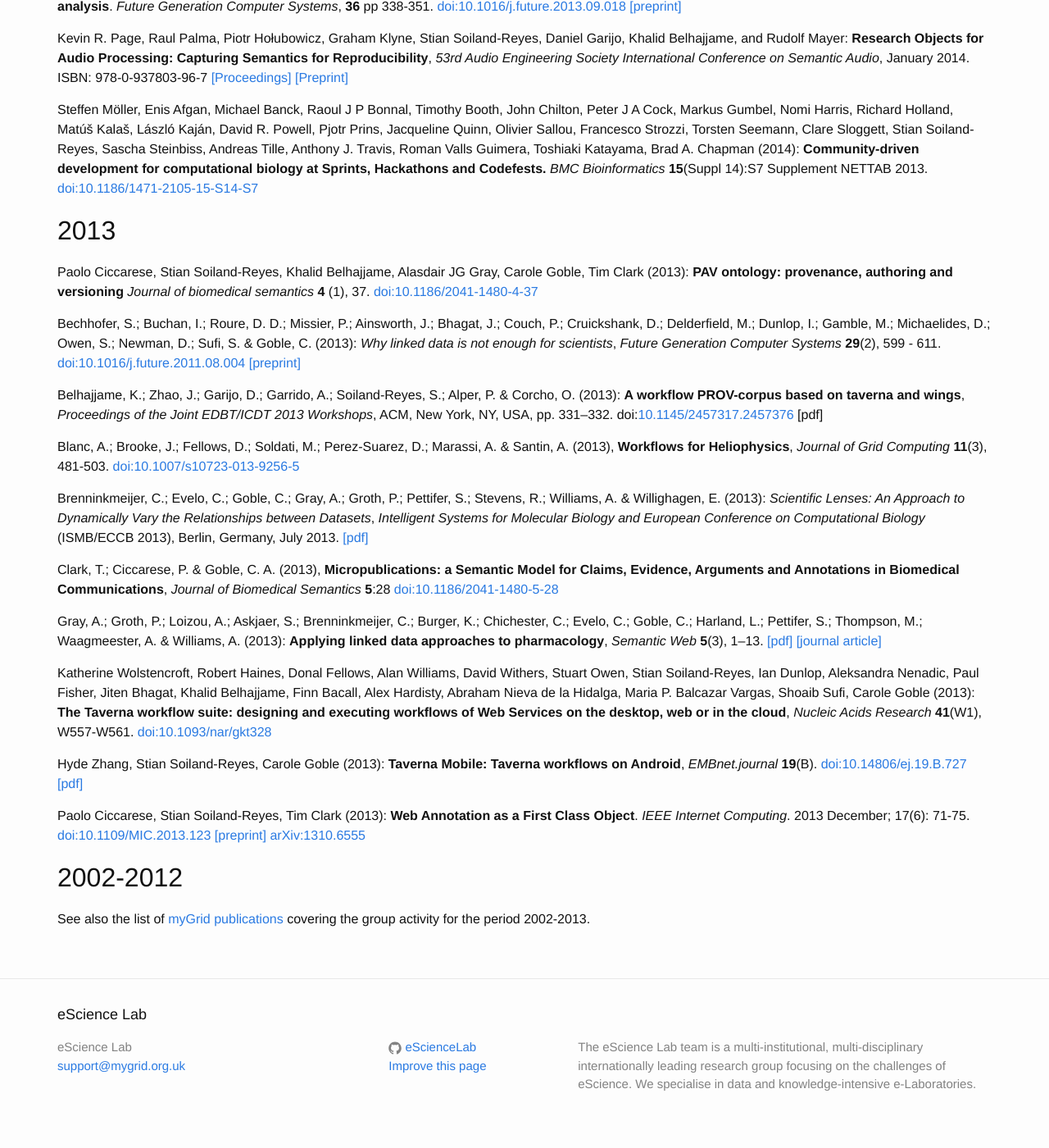
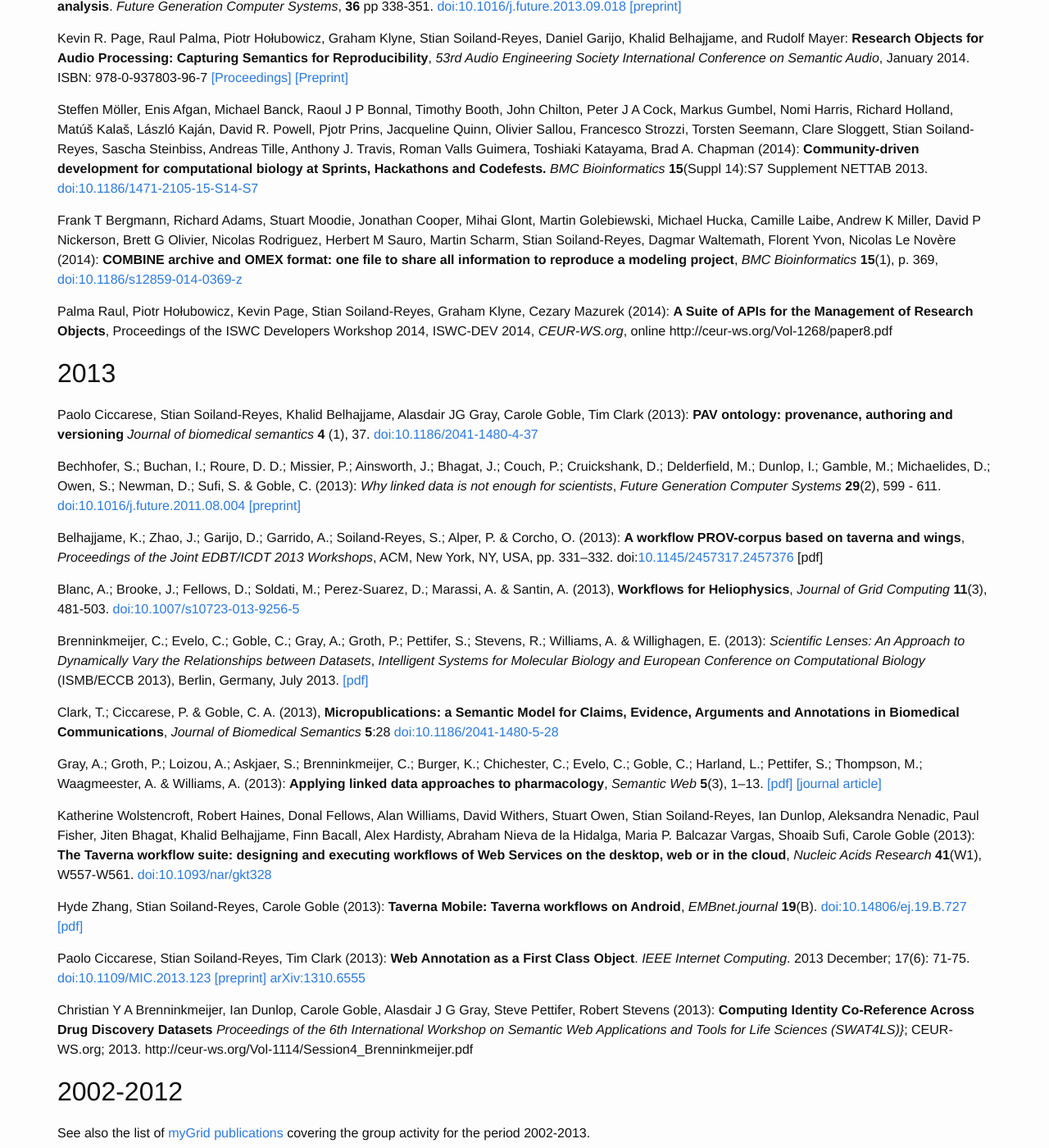
Before and after one commit to eScienceLab/eScienceLab.github.io, a Jekyll site: the page built from publications/index.md, in a window 1280 px wide and 1400 px high, scrolled down 942 px. Shown: the whole window at 82% size. Built offline with Jekyll 4.4.1, drawn with Linux system fonts in a browser that asks for light colours; some of the changed text lies outside the part shown.

Commit message:
Update index.md

```diff
--- a/publications/index.md
+++ b/publications/index.md
@@ -19,7 +19,7 @@ _Journal of Web Semantics: Scence, Services and Agents on the World Wide Web_ **
 ## 2014
 Cherian Mathew, Anton Güntsch, Matthias Obst, Saverio Vicario, Robert Haines, Alan R. Williams, Yde de Jong, Carole Goble (2014): **A semi-automated workflow for biodiversity data retrieval, cleaning, and quality control**. _Biodiversity Data Journal 12/2014_; **2**:e4221. [doi:10.3897/BDJ.2.e4221](http://dx.doi.org/10.3897/BDJ.2.e4221)
 
-Kristina M Hettne, Harish Dharuri, Jun Zhao, Katherine Wolstencroft, Khalid Belhajjame, Stian Soiland-Reyes, Eleni Mina, Mark Thompson, Don Cruickshank, Lourdes Verdes-Montenegro, Julian Garrido, David de Roure, Oscar Corcho, Graham Klyne, Reinout van Schouwen, Peter A `t Hoen, Sean Bechhofer, Carole Goble, Marco Roos (2014): **Structuring research methods and data with the research object model: genomics workflows as a case study**. _Journal of Biomedical Semantics_, 5:41. [doi:10.1186/2041-1480-5-41](http://dx.doi.org/10.1186/2041-1480-5-41)
+Kristina M Hettne, Harish Dharuri, Jun Zhao, Katherine Wolstencroft, Khalid Belhajjame, Stian Soiland-Reyes, Eleni Mina, Mark Thompson, Don Cruickshank, Lourdes Verdes-Montenegro, Julian Garrido, David de Roure, Oscar Corcho, Graham Klyne, Reinout van Schouwen, Peter A `t Hoen, Sean Bechhofer, Carole Goble, Marco Roos (2014): **A suite ofresearch methods and data with the research object model: genomics workflows as a case study**. _Journal of Biomedical Semantics_, 5:41. [doi:10.1186/2041-1480-5-41](http://dx.doi.org/10.1186/2041-1480-5-41)
 
 Rutger Aldo Vos, Jordan Valkov Biserkov, Bachir   Balech, Niall   Beard, Matthew   Blissett, Christian   Brenninkmeijer, Tom   van Dooren, David   Eades, George   Gosline, Quentin John Groom, Thomas D. Hamann, Hannes   Hettling, Robert   Hoehndorf, Ayco   Holleman, Peter   Hovenkamp, Patricia   Kelbert, David   King, Don Kirkup, Youri   Lammers, Thibaut DeMeulemeester, Daniel   Mietchen, Jeremy A. Miller, Ross   Mounce, Nicola   Nicolson, Rod   Page,
 Aleksandra Pawlik, Serrano   Pereira, Lyubomir   Penev, Kevin   Richards, Guido   Sautter, David Peter Shorthouse, Marko Tähtinen, Claus   Weiland, Alan R. Williams, Soraya Sierra (2014): **Enriched biodiversity data as a resource and service** _Biodiversity Data Journal_ **2**: e1125 [doi:10.3897/BDJ.2.e1125](http://dx.doi.org/doi:10.3897/BDJ.2.e1125)
@@ -33,6 +33,13 @@ Daniel Garijo, Pinar Alper, Khalid Belhajjame, Oscar Corcho, Yolanda Gil, Carole
 Kevin R. Page, Raul Palma, Piotr Hołubowicz, Graham Klyne, Stian Soiland-Reyes, Daniel Garijo, Khalid Belhajjame, and Rudolf Mayer: **Research Objects for Audio Processing: Capturing Semantics for Reproducibility**, _53rd Audio Engineering Society International Conference on Semantic Audio_, January 2014. ISBN: 978-0-937803-96-7 [[Proceedings]](http://www.aes.org/e-lib/browse.cfm?elib=17116) [[Preprint]](https://www.escholar.manchester.ac.uk/api/datastream?publicationPid=uk-ac-man-scw:213117&datastreamId=SUPPLEMENTARY-1.PDF)
 
 Steffen Möller, Enis Afgan, Michael Banck, Raoul J P Bonnal, Timothy Booth, John Chilton, Peter J A Cock, Markus Gumbel, Nomi Harris, Richard Holland, Matúš Kalaš, László Kaján, David R. Powell, Pjotr Prins, Jacqueline Quinn, Olivier Sallou, Francesco Strozzi, Torsten Seemann, Clare Sloggett, Stian Soiland-Reyes, Sascha Steinbiss, Andreas Tille, Anthony J. Travis, Roman Valls Guimera, Toshiaki Katayama, Brad A. Chapman (2014): **Community-driven development for computational biology at Sprints, Hackathons and Codefests.** _BMC Bioinformatics_ **15**(Suppl 14):S7 Supplement NETTAB 2013.  [doi:10.1186/1471-2105-15-S14-S7](http://dx.doi.org/10.1186/1471-2105-15-S14-S7)
+
+Frank T Bergmann, Richard Adams, Stuart Moodie, Jonathan Cooper, Mihai Glont, Martin Golebiewski, Michael Hucka, Camille Laibe, Andrew K Miller, David P Nickerson, Brett G Olivier, Nicolas Rodriguez, Herbert M Sauro, Martin Scharm, Stian Soiland-Reyes, Dagmar Waltemath, Florent Yvon, Nicolas Le Novère (2014): **COMBINE archive and OMEX format: one file to share all information to reproduce a modeling project**, _BMC Bioinformatics_ **15**(1), p. 369, [doi:10.1186/s12859-014-0369-z](http://dx.doi.org/10.1186/s12859-014-0369-z)
+
+Palma Raul, Piotr Hołubowicz, Kevin Page, Stian Soiland-Reyes, Graham Klyne, Cezary Mazurek (2014):
+**A Suite of APIs for the Management of Research Objects**,
+Proceedings of the ISWC Developers Workshop 2014, ISWC-DEV 2014, _CEUR-WS.org_, online http://ceur-ws.org/Vol-1268/paper8.pdf
+
 
 ## 2013
 
@@ -56,6 +63,16 @@ Hyde Zhang, Stian Soiland-Reyes, Carole Goble (2013): **Taverna Mobile: Taverna
 
 Paolo Ciccarese, Stian Soiland-Reyes, Tim Clark (2013): **Web Annotation as a First Class Object**. _IEEE Internet Computing_. 2013 December; 17(6): 71-75. [doi:10.1109/MIC.2013.123](http://dx.doi.org/10.1109/MIC.2013.123) [[preprint]](https://www.escholar.manchester.ac.uk/api/datastream?publicationPid=uk-ac-man-scw:211608&datastreamId=PRE-PEER-REVIEW.PDF) [arXiv:1310.6555](http://arxiv.org/abs/1310.6555)
 
+Christian Y A Brenninkmeijer,
+Ian Dunlop,
+Carole Goble,
+Alasdair J G Gray,
+Steve Pettifer,
+Robert Stevens (2013):
+**Computing Identity Co-Reference Across Drug Discovery Datasets**
+_Proceedings of the 6th International Workshop on Semantic Web Applications and Tools for Life Sciences (SWAT4LS)}_; CEUR-WS.org; 2013.
+http://ceur-ws.org/Vol-1114/Session4_Brenninkmeijer.pdf
+
 ## 2002-2012
 
 See also the list of
```
